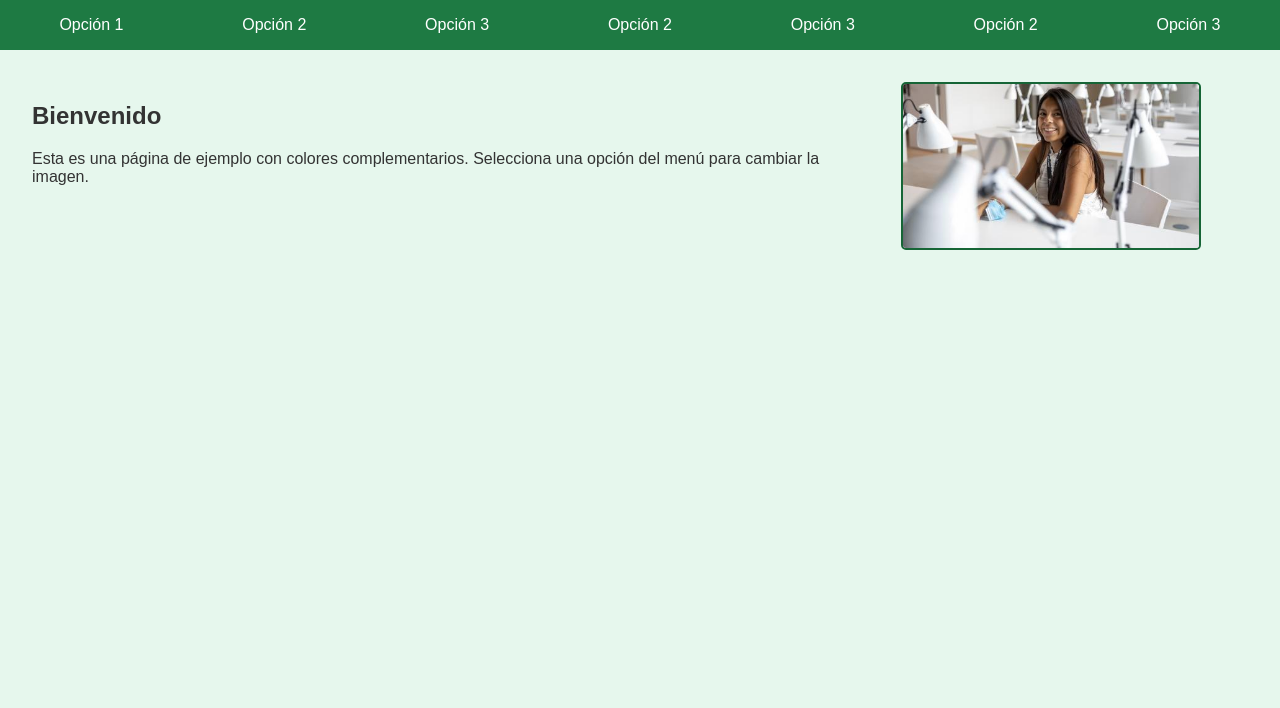
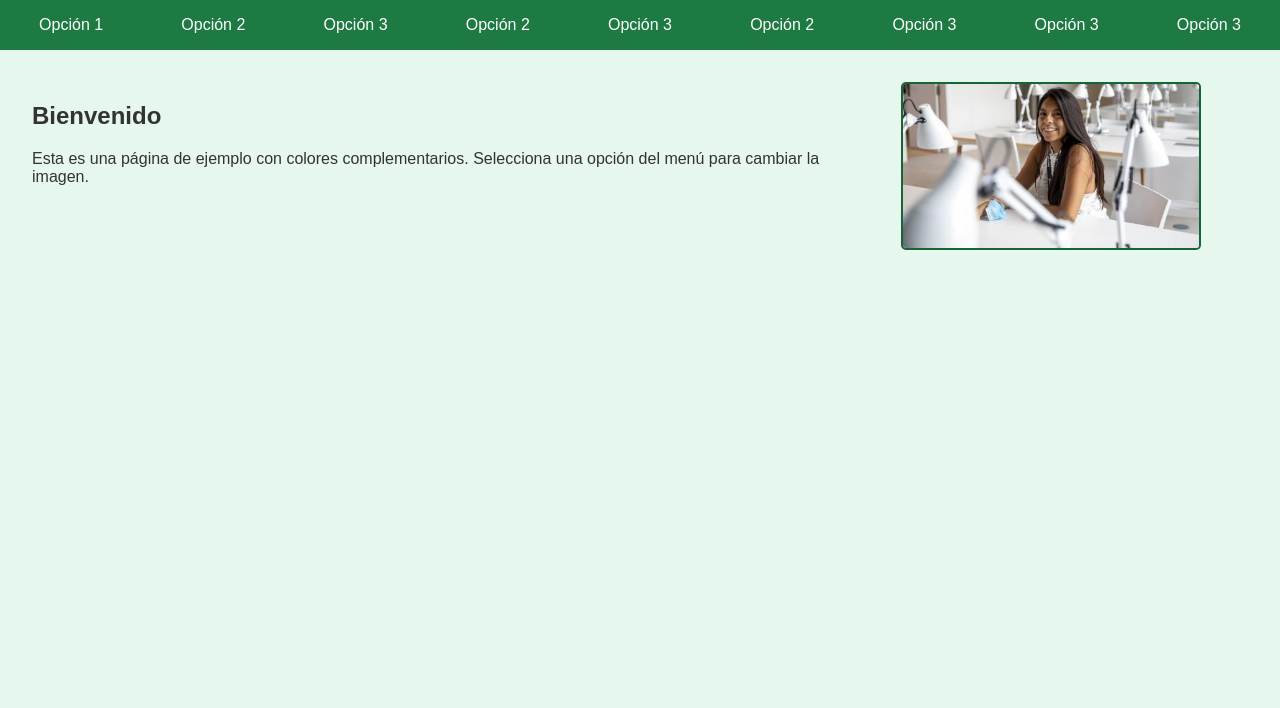
Before and after one commit to raulznas/marylopez, a plain HTML site: page index.html in a window 1280 px wide. Shown: the part 92-800 px from the top of the page. Drawn offline with Linux system fonts and the light colour scheme.

Commit message:
Update index.html

```diff
--- a/index.html
+++ b/index.html
@@ -19,6 +19,8 @@
         <a href="#" class="nav-link" onclick="changeContent('images/image5.jpg', 'Texto para Opción 3')">Opción 3</a>
         <a href="#" class="nav-link" onclick="changeContent('images/image6.jpg', 'Texto para Opción 2')">Opción 2</a>
         <a href="#" class="nav-link" onclick="changeContent('images/image7.jpg', 'Texto para Opción 3')">Opción 3</a>
+        <a href="#" class="nav-link" onclick="changeContent('images/image7.jpg', 'Texto para Opción 3')">Opción 3</a>
+        <a href="#" class="nav-link" onclick="changeContent('images/image7.jpg', 'Texto para Opción 3')">Opción 3</a>
     </nav>
     <main class="main-content">
         <section class="text-section">
```
